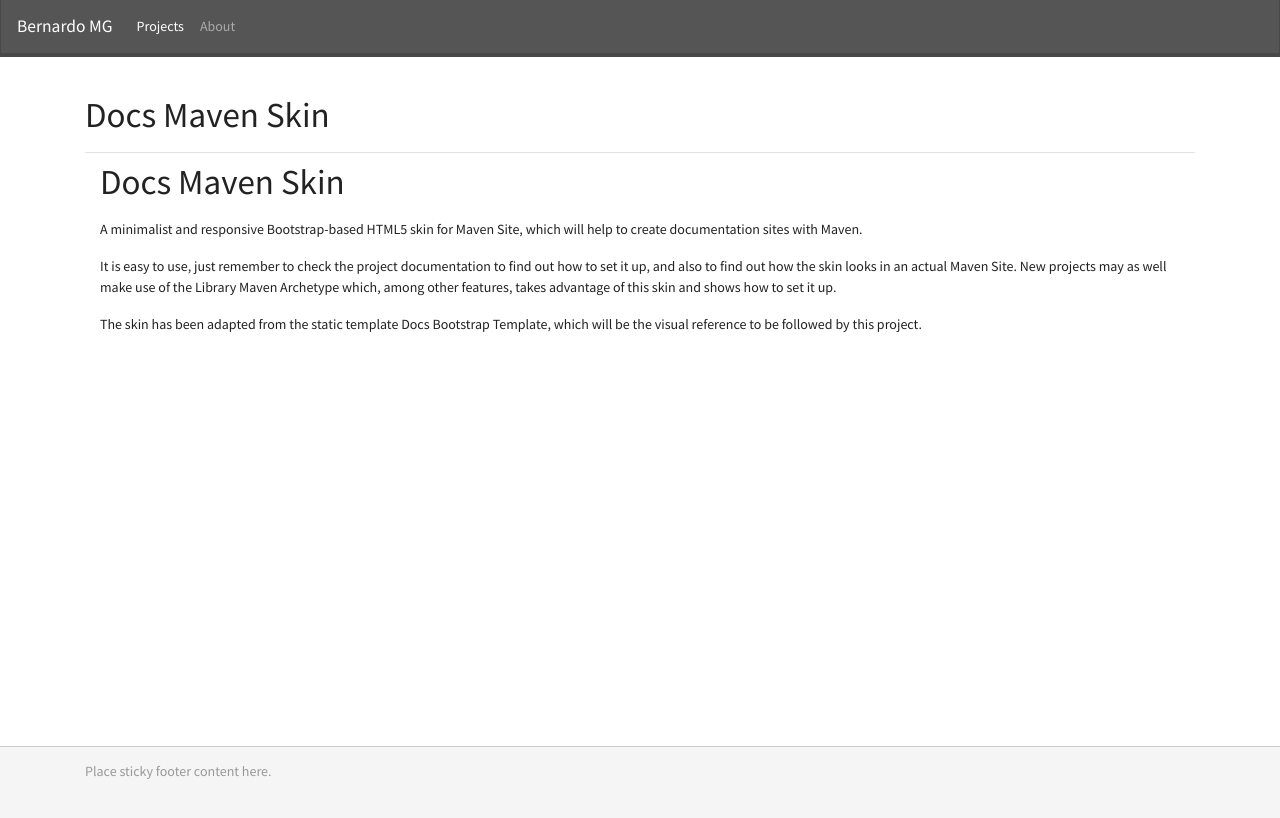
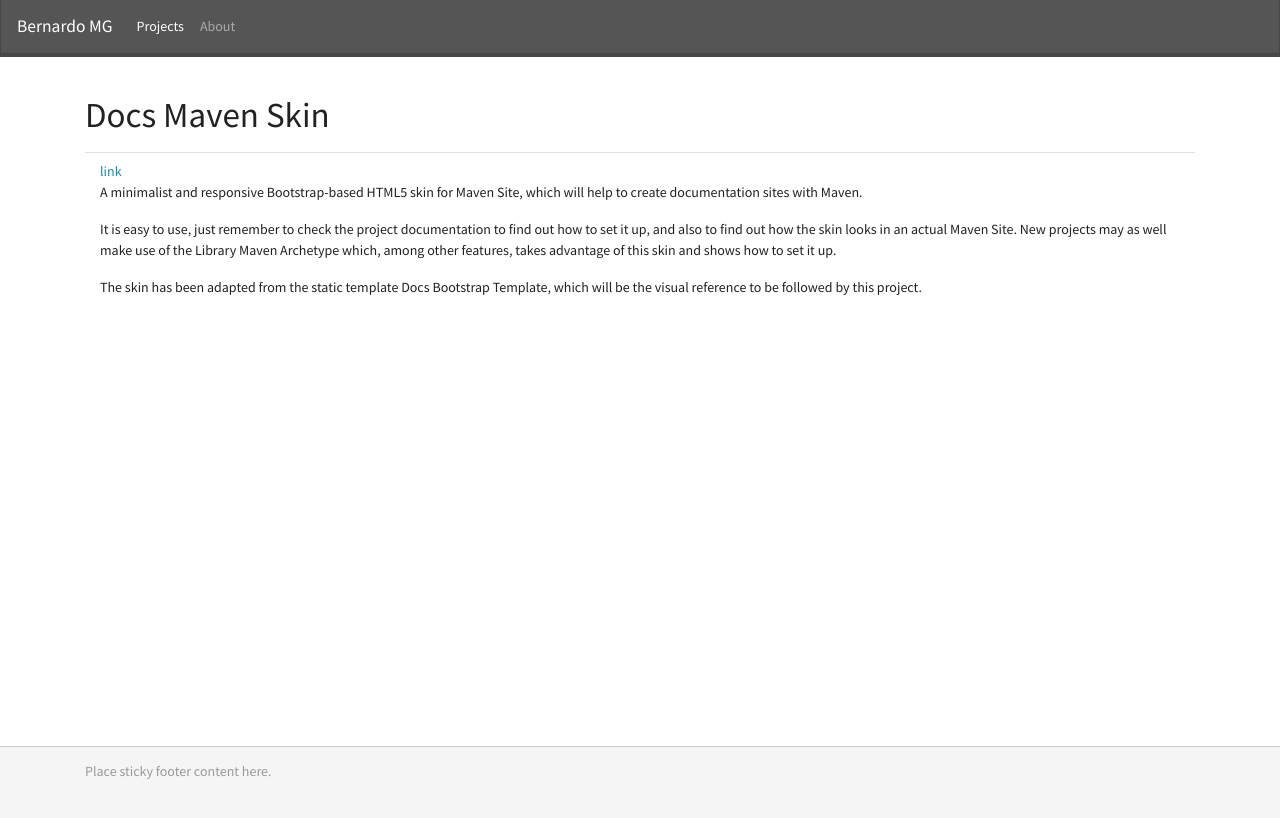
Before and after one commit to Bernardo-MG/front-site, a Jekyll site: the page built from _projects/docs_maven_skin.md, in a window 1280 px wide. Shown: the top 818 px of the page. Built offline with Jekyll 4.4.1, drawn with Linux system fonts in a browser that asks for light colours; nearby versions of some CDN libraries.

Commit message:
Changed project layout

```diff
--- a/_layouts/project.html
+++ b/_layouts/project.html
@@ -1,16 +1,5 @@
 ---
 layout: default
 ---
-<article class="post h-entry" itemscope itemtype="http://schema.org/BlogPosting">
-
-  <header class="post-header">
-    <h1 class="post-title p-name" itemprop="name headline">{{ page.title | escape }}</h1>
-    <p class="post-meta">
-  </header>
-
-  <div class="post-content e-content" itemprop="articleBody">
-    {{ content }}
-  </div>
-
-  <a class="u-url" href="{{ page.url | relative_url }}" hidden></a>
-</article>
+<a href="{{ page.link }}">link</a>
+{{ content }}
--- a/_projects/docs_maven_skin.md
+++ b/_projects/docs_maven_skin.md
@@ -1,6 +1,7 @@
 ---
 layout: project
 title:  "Docs Maven Skin"
+link: https://github.com/Bernardo-MG/docs-maven-skin
 ---
 A minimalist and responsive Bootstrap-based HTML5 skin for Maven Site, which will help to create documentation sites with Maven.
 
```
Also changed, not shown: projects.md (+0 -1 lines).
